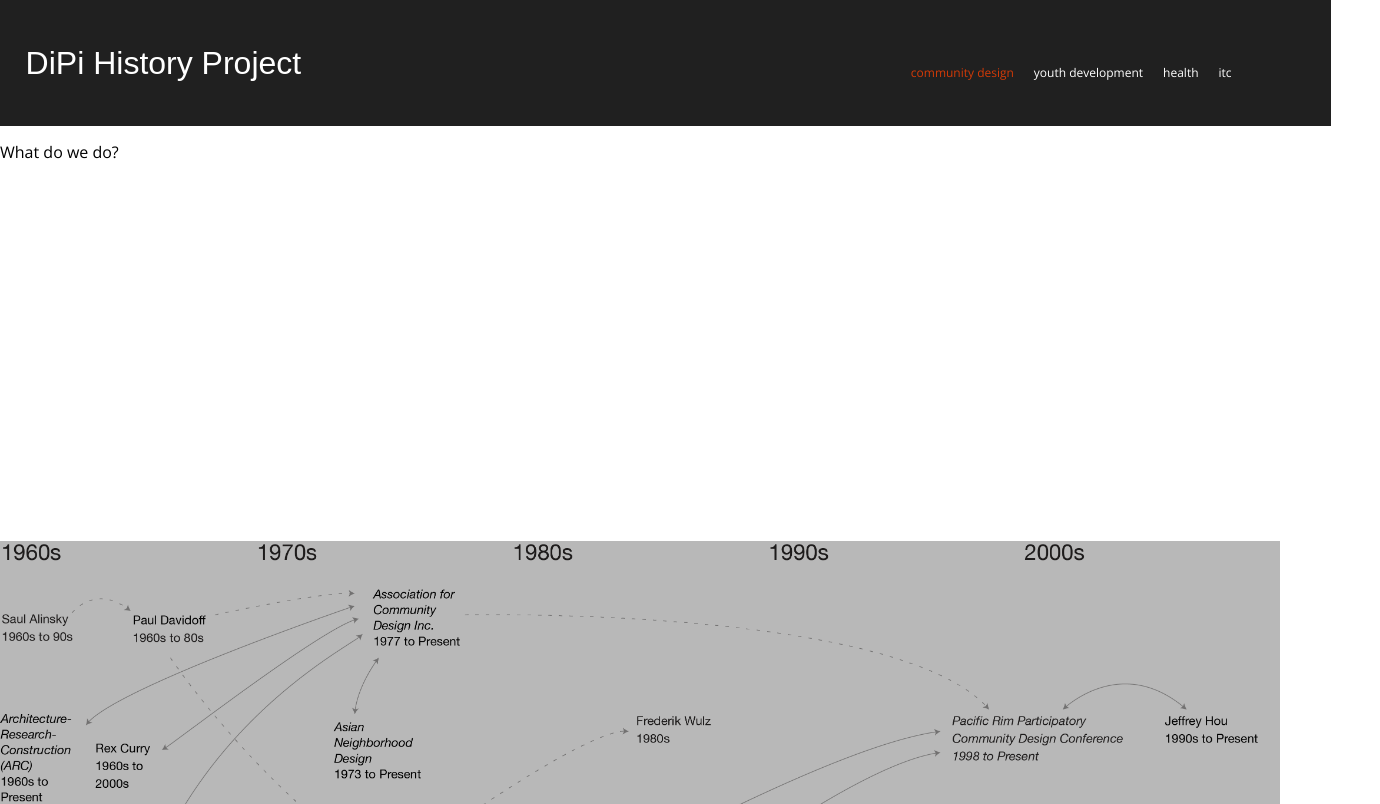
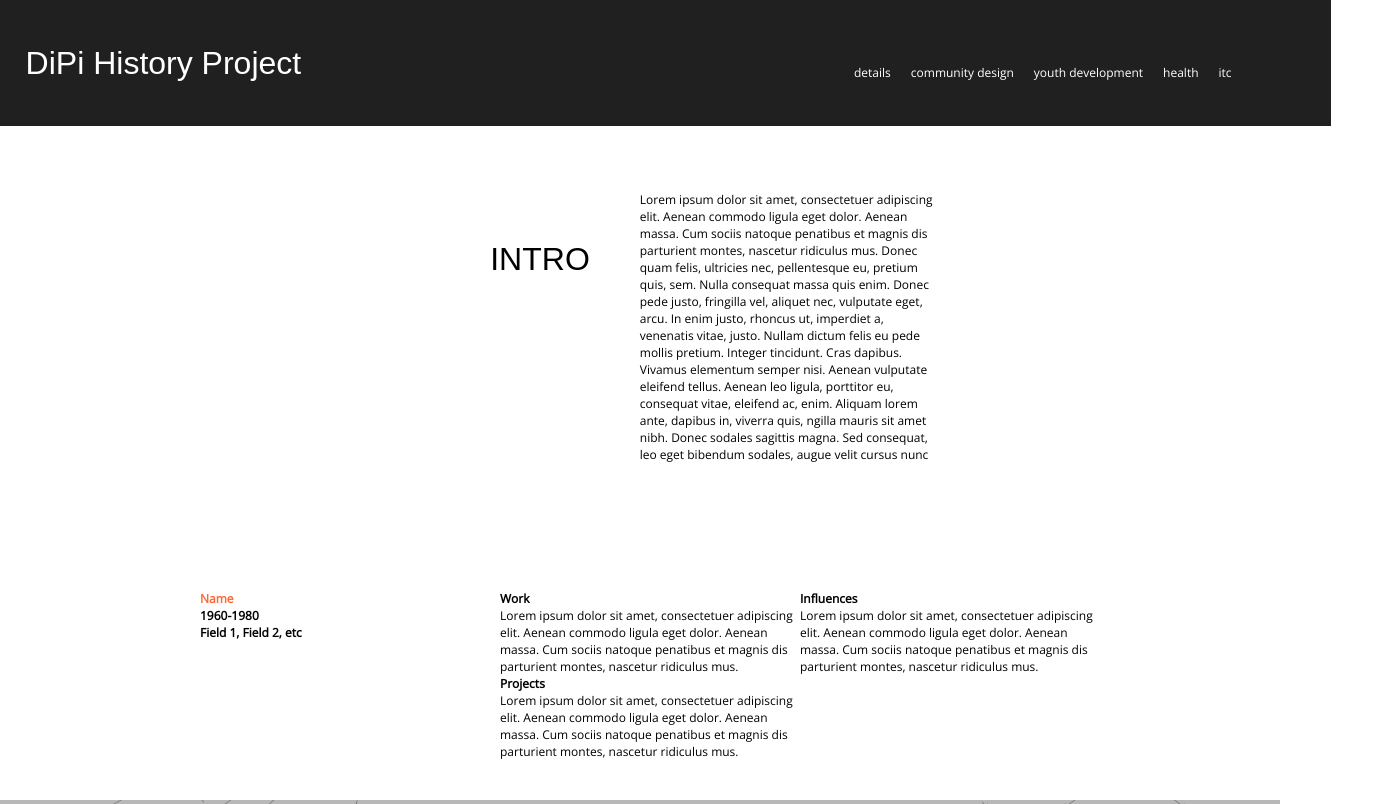
Before and after one commit to sumayyah/DiPi-Dataviz, a plain HTML site: page ParallaxV1/index.html in a window 1280 px wide. Shown: the top 804 px of the page, 1380 px wide, since content can reach past the window. Drawn offline with nearby package versions, Linux system fonts and the light colour scheme; a web font is replaced by a local one.

Commit message:
Added movable detail panel

```diff
--- a/ParallaxV1/index.css
+++ b/ParallaxV1/index.css
@@ -8,7 +8,7 @@
 	font-size: 100%;
 }
 
-/*****NAVIGATION********/
+/**************NAVIGATION********/
 nav{
 	width: 100%;
 	height: 75px;
@@ -18,12 +18,6 @@
 	z-index: 5;
 	background-color: #202020;
 	padding: 2%;
-	/*border-bottom: 2px solid black;*/
-
-/*	-webkit-box-shadow: 0px 0px 0px 1px black;
-	-moz-box-shadow: -1px 4px 22px -1px rgba(0,0,0,0.75);
-	box-shadow: -1px 4px 22px -1px rgba(0,0,0,0.75);*/
-
 
 	font-weight: 400;
 	font-size: 100%;
@@ -66,6 +60,7 @@
 	text-decoration: none;
 }
 
+/***************PARALLAX******************/
 #parallax{
 	height: 70%;
 	width: 100%;
@@ -80,17 +75,62 @@
 
 #home{
 	height: 400px;
+	text-align: left;
+	padding: 50px;
+
+	display: flex;
+	justify-content:center;
 }
-}#home p{
-	text-align: center;
+#home h1{
+	color:black;
+	height:100%;
+	margin: 50px;
+}
+}#home .column{
+	width: 400px;
+	margin-left: 30px;
+	padding: 30px;
+}
+#popupDiv{
+	bottom: 0px;
+	display: none;
+
+	position: fixed;
+	width: 100%;
+	height: 200px;
+	background-color: white;
+	color: black;
+	display: flex;
+	justify-content:center;
+	padding: 10px;
+
+	/*column-count:5;
+	column-width: 20em;*/
+}
+.column{
+	width: 300px;
+	font-size: 0.75em;
+}.column .name{
+	color: rgba(255,65,0,0.8);
+}.column h4, .column h6{
+	font-size: 1em;
 }
 
+/***************FOOTER****************/
 footer{
 	width: 100%;
 	height: 75px;
 	background-color: #383633;
 }
+/*footer{
+	bottom: 0px;
+	display: none;
+	position: fixed;
+	width: 100%;
+	height: 100px;
+	background-color: #383633;
+}*/
 footer p{
 	color:white;
-
+	padding: 20px;
 }
--- a/ParallaxV1/index.html
+++ b/ParallaxV1/index.html
@@ -24,19 +24,46 @@
 			<li><a href="#" id="health">Health</li>
 			<li><a href="#" id="ydev">Youth Development</a></li>
 			<li><a href="#" id="cdev">Community Design</a></li>
+			<li><a href="#" id="info">details</a></li>
 		</ul>
 	</nav>
 
 
 	<section id="parallax">
 		<div id="home" class="parallaxSec">
-			<p>What do we do?</p>
+			<h1>INTRO</h1>
+			<div class="column">
+				Lorem ipsum dolor sit amet, consectetuer adipiscing elit. Aenean commodo ligula eget dolor. Aenean massa. Cum sociis natoque penatibus et magnis dis parturient montes, nascetur ridiculus mus. Donec quam felis, ultricies nec, pellentesque eu, pretium quis, sem. Nulla consequat massa quis enim. Donec pede justo, fringilla vel, aliquet nec, vulputate eget, arcu. In enim justo, rhoncus ut, imperdiet a, venenatis vitae, justo. Nullam dictum felis eu pede mollis pretium. Integer tincidunt. Cras dapibus. Vivamus elementum semper nisi. Aenean vulputate eleifend tellus. Aenean leo ligula, porttitor eu, consequat vitae, eleifend ac, enim. Aliquam lorem ante, dapibus in, viverra quis, ngilla mauris sit amet nibh. Donec sodales sagittis magna. Sed consequat, leo eget bibendum sodales, augue velit cursus nunc
+			</div>
 		</div>
 		<img id="first" class="parallaxSec" src="images/community_design3.png"/>
 		<img id="second" class="parallaxSec" src="images/youth_development3.png"/>
 		<img id="third" class="parallaxSec" src="images/health2.png"/>
 		<img id="fourth" class="parallaxSec" src="images/itc2.png"/>
+
+
+		<div id="popupDiv" class="parallaxSec">
+			<div id="col1" class="column">
+				<h4 class="name">Name</h4>
+				<h6>1960-1980</h6>
+				<h6>Field 1, Field 2, etc</h6>
+			</div>
+
+			<div id="col2" class="column">
+				<h4>Work</h4>
+				Lorem ipsum dolor sit amet, consectetuer adipiscing elit. Aenean commodo ligula eget dolor. Aenean massa. Cum sociis natoque penatibus et magnis dis parturient montes, nascetur ridiculus mus.
+				<h4>Projects</h4>
+				Lorem ipsum dolor sit amet, consectetuer adipiscing elit. Aenean commodo ligula eget dolor. Aenean massa. Cum sociis natoque penatibus et magnis dis parturient montes, nascetur ridiculus mus.
+			</div>
+
+			<div id="col3" class="column">
+				<h4>Influences</h4>
+				Lorem ipsum dolor sit amet, consectetuer adipiscing elit. Aenean commodo ligula eget dolor. Aenean massa. Cum sociis natoque penatibus et magnis dis parturient montes, nascetur ridiculus mus.
+			</div>
+
+		</div>
 		<footer>
+			<!-- Copyright 2014 -->
 		</footer>
 
 	</section>
--- a/ParallaxV1/script.js
+++ b/ParallaxV1/script.js
@@ -7,37 +7,41 @@
 
 	console.log("Home "+$("#home").position().top+" community design "+$("#cdev").position().top);
 
-	$('a').click(function(){
+	$('a').click(function(e){
 		var id = $(this).attr('id');
-		console.log("ID is "+id);
+		// console.log("ID is "+id);
 
 		switch(id){
+			case 'info':
+				animateHiddenDiv(e);
+				break;
 			case 'title':
+				console.log("clicke title!")
 				$("html, body").animate({scrollTop: $("#home").position().top}, 1000);
 				break;
 			case 'cdev':
 				$("html, body").animate({scrollTop: $("#first").position().top}, 1000);
 				$("#"+id).css({"color":"rgba(255,65,0,0.8)"});
 				$("a:not(#cdev)").css({"color":"white"});
-				// return true;
+				return true;
 				break;
 			case 'ydev':
 				$("html, body").animate({scrollTop: $("#second").position().top}, 1000);
 				$("#"+id).css({"color":"rgba(255,65,0,0.8)"});
 				$("a:not(#ydev)").css({"color":"white"});
-				// return true;
+				return true;
 				break;
 			case 'health':
 				$("html, body").animate({scrollTop: $("#third").position().top}, 1000);
 				$("#"+id).css({"color":"rgba(255,65,0,0.8)"});
 				$("a:not(#health)").css({"color":"white"});
-				// return true;
+				return true;
 				break;
 			case 'itc':
 				$("html, body").animate({scrollTop: $("#fourth").position().top}, 1000);
 				$("#"+id).css({"color":"rgba(255,65,0,0.8)"});
 				$("a:not(#itc)").css({"color":"white"});
-				// return true;
+				return true;
 				break;
 			default:
 				console.log("wrong clicked item!");
@@ -45,14 +49,39 @@
 		}
 	});
 
-	$(window).scroll(function(){
-		// console.log("Scrolling!");
-		console.log("Scrolling at "+$(window).scrollTop() + " "+$("#first").offset().top);
-		if($(window).scrollTop() > $("#first").offset().top){
-			console.log("Hite community design!");
-			$("#cdev").css({"color":"rgba(255,65,0,0.8)"});
-			$("a:not(#cdev)").css({"color":"white"});
-		} //TODO: finish the rest
-	})
+	function animateHiddenDiv(e){
+		e.preventDefault();
+		console.log("Animate hidden div");
+
+		if($('#popupDiv').is(":visible")){
+			console.log("div visible");
+			$('#popupDiv').slideUp(2000);
+		} else {
+			console.log("div gone");
+			$('#popupDiv').slideDown(2000);
+		}
+	}
+
+	// $(window).scroll(function(){
+	// 	// console.log("Scrolling!");
+	// 	console.log("Scrolling at "+$(window).scrollTop() + " "+$("#first").offset().top);
+	// 	if( (($(window).scrollTop()+120) > $("#first").offset().top) && ($(window).scrollTop() < $("#second").offset().top) ){
+	// 		console.log("Hit community design!");
+	// 		$("#cdev").css({"color":"rgba(255,65,0,0.8)"});
+	// 		$("a:not(#cdev)").css({"color":"white"});
+	// 	} else if((($(window).scrollTop()+120) > $("#second").offset().top) && ($(window).scrollTop() < $("#third").offset().top)) {
+	// 		console.log("Hit youth design!");
+	// 		$("#ydev").css({"color":"rgba(255,65,0,0.8)"});
+	// 		$("a:not(#ydev)").css({"color":"white"});
+	// 	}else if((($(window).scrollTop()+120) > $("#third").offset().top) && ($(window).scrollTop() < $("#fourth").offset().top)){
+	// 		console.log("Hit health!");
+	// 		$("#health").css({"color":"rgba(255,65,0,0.8)"});
+	// 		$("a:not(#health)").css({"color":"white"});
+	// 	}else if(($(window).scrollTop()+120) > $("#fourth").offset().top){
+	// 		console.log("Hit itc!");
+	// 		$("#itc").css({"color":"rgba(255,65,0,0.8)"});
+	// 		$("a:not(#itc)").css({"color":"white"});
+	// 	} else $('a').css({"color":"white"});
+	// });
 
 });
```
